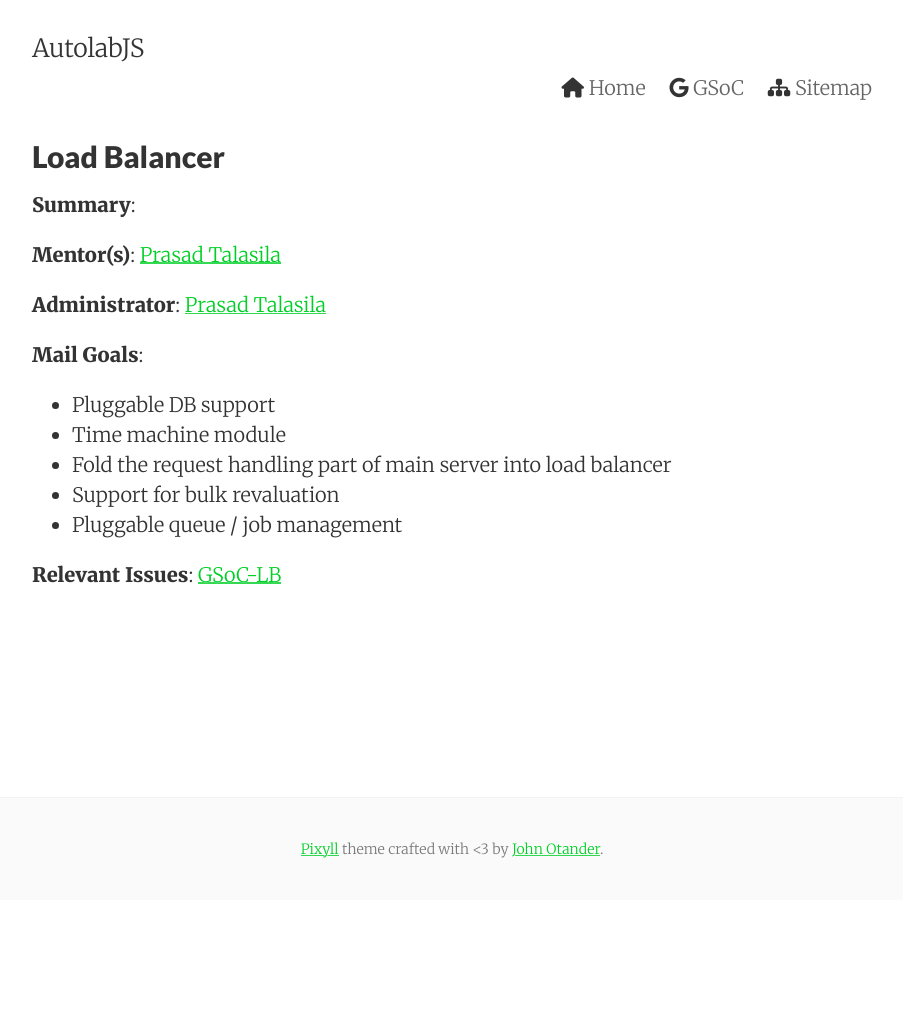
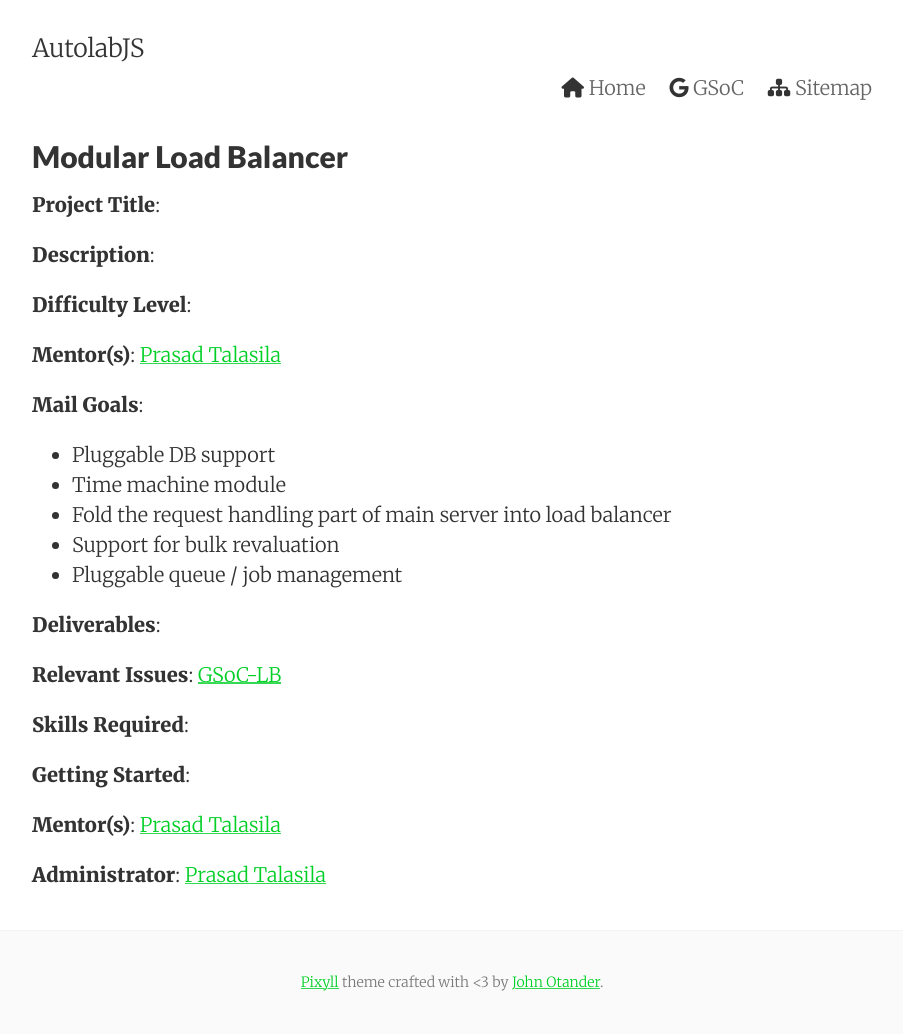
Before and after one commit to AutolabJS/autolabjs.github.io, a Jekyll site: the page built from pages/projects/load_balancer/load_balancer.md, in a window 1280 px wide. Shown: the whole page, without its empty margins (188-1091 px from the left). Built offline with Jekyll 4.4.1, drawn with Linux system fonts in a browser that asks for light colours; nearby versions of some CDN libraries; before the commit the page ends 900 px from its top, so only the background shows below that.

Commit message:
updates projects page structure

```diff
--- a/pages/projects/load_balancer/load_balancer.md
+++ b/pages/projects/load_balancer/load_balancer.md
@@ -1,14 +1,16 @@
 ---
 layout: page
-title: Load Balancer
+title: Modular Load Balancer
 permalink: /gsoc/lb/
 tags: gsoc load balancer
 ---
-**Summary**:
+**Project Title**:
 
-**Mentor(s)**: [Prasad Talasila](http://prasad.talasila.in)
+**Description**:
 
-**Administrator**: [Prasad Talasila](http://prasad.talasila.in)
+**Difficulty Level**:
+
+**Mentor(s)**: [Prasad Talasila](https://github.com/prasadtalasila)
 
 **Mail Goals**:
 * Pluggable DB support
@@ -17,4 +19,14 @@ tags: gsoc load balancer
 * Support for bulk revaluation
 * Pluggable queue / job management
 
+**Deliverables**:
+
 **Relevant Issues**: [GSoC-LB](https://github.com/AutolabJS/AutolabJS/labels/GSoC-LB)
+
+**Skills Required**:
+
+**Getting Started**:
+
+**Mentor(s)**: [Prasad Talasila](http://prasad.talasila.in)
+
+**Administrator**: [Prasad Talasila](http://prasad.talasila.in)
```
Also changed, not shown: pages/projects/architecture/architecture.md (+14 -4 lines), pages/projects/devops/devops.md (+13 -3 lines), pages/projects/execution_node/execution_node.md (+13 -3 lines), pages/projects/proposal-template.md (added, +16 -0 lines), pages/projects/team_support/team.md (+13 -3 lines).
